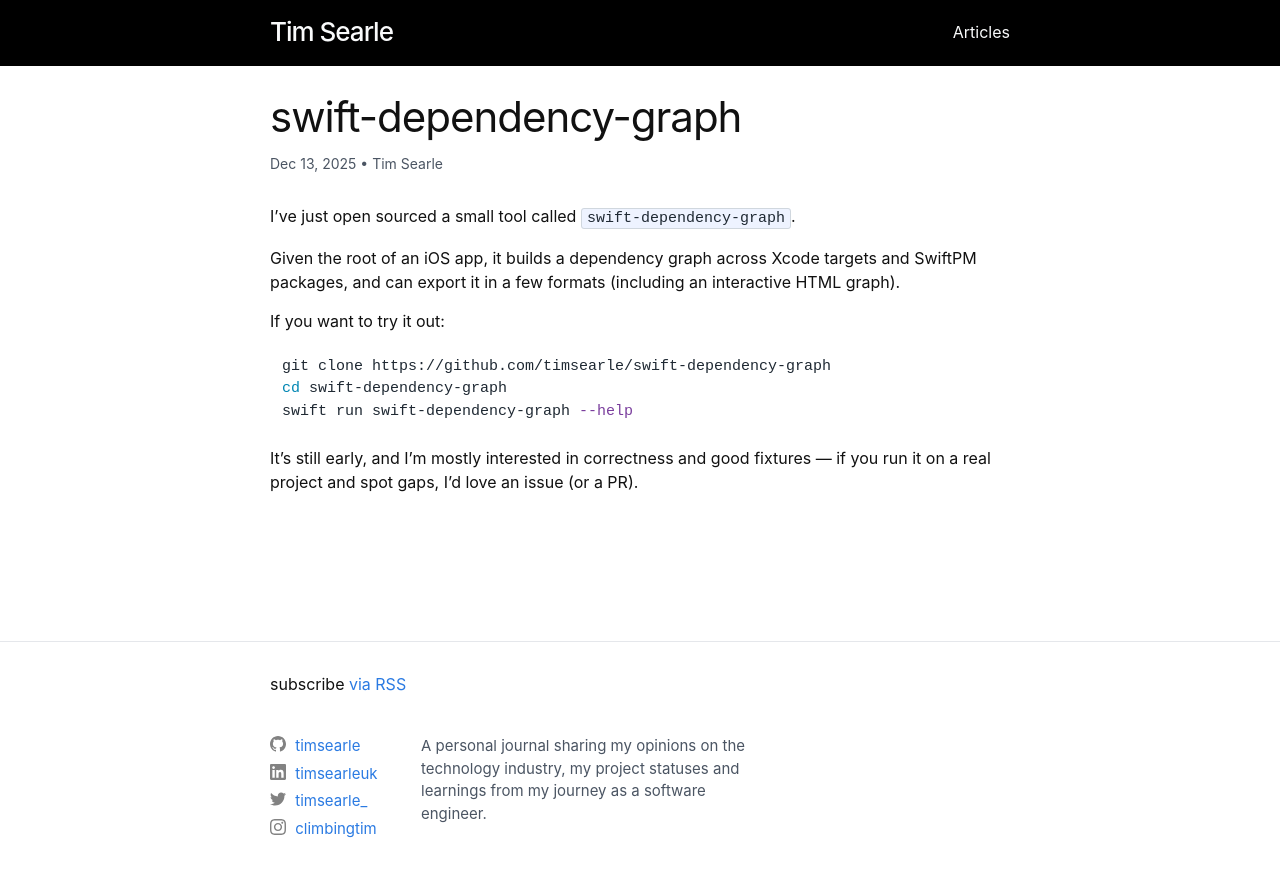
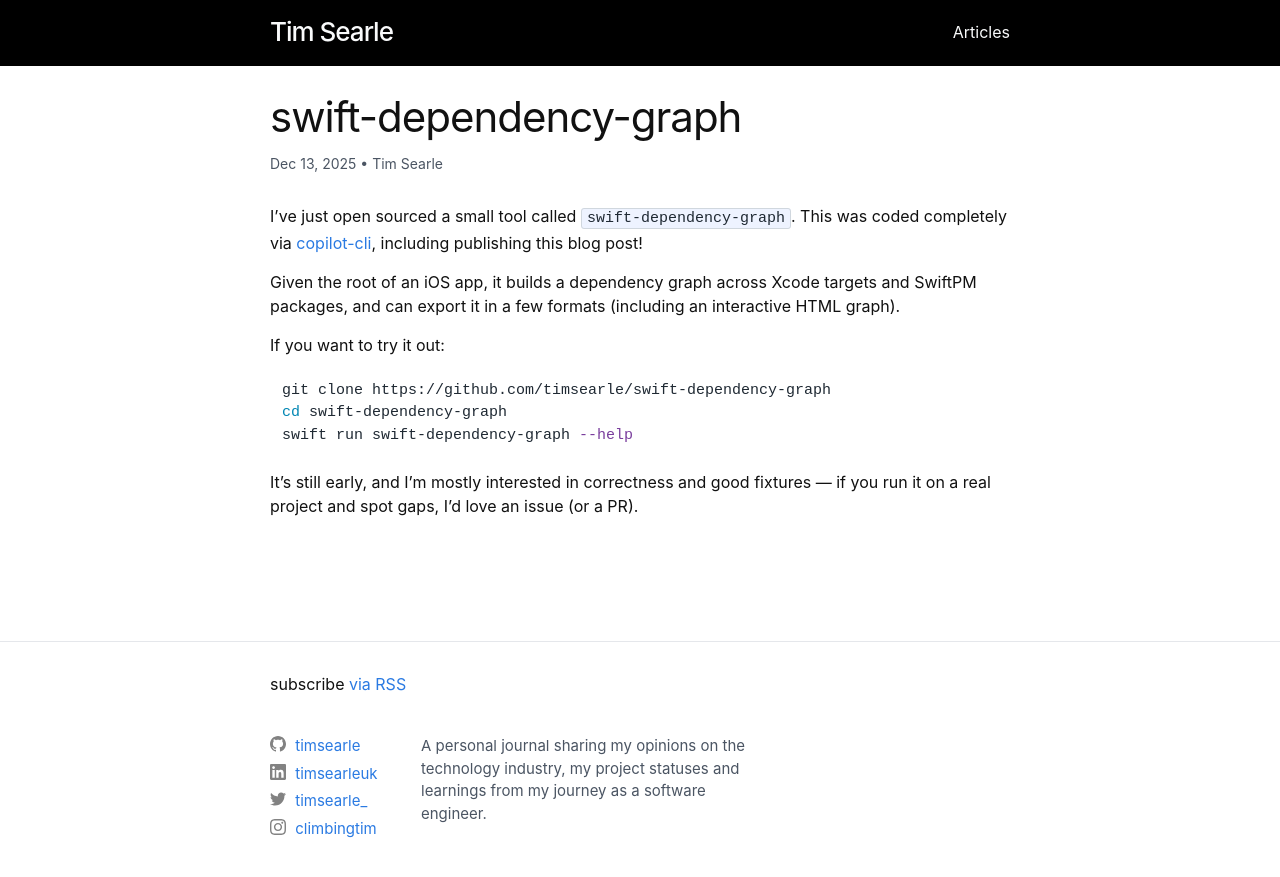
Before and after one commit to timsearle/timsearle.github.io, a Jekyll site: the page built from _posts/2025-12-13-swift-dependency-graph.md, in a window 1280 px wide. Shown: the top 877 px of the page. Built offline with Jekyll 4.4.1, drawn with Linux system fonts in a browser that asks for light colours.

Commit message:
Post: swift-dependency-graph (small edit)

```diff
--- a/_posts/2025-12-13-swift-dependency-graph.md
+++ b/_posts/2025-12-13-swift-dependency-graph.md
@@ -11,7 +11,7 @@ tags:
   - "tooling"
 ---
 
-I’ve just open sourced a small tool called [`swift-dependency-graph`](https://github.com/timsearle/swift-dependency-graph).
+I’ve just open sourced a small tool called [`swift-dependency-graph`](https://github.com/timsearle/swift-dependency-graph). This was coded completely via [copilot-cli](https://github.com/features/copilot/cli), including publishing this blog post!
 
 Given the root of an iOS app, it builds a dependency graph across Xcode targets and SwiftPM packages, and can export it in a few formats (including an interactive HTML graph).
 
```
